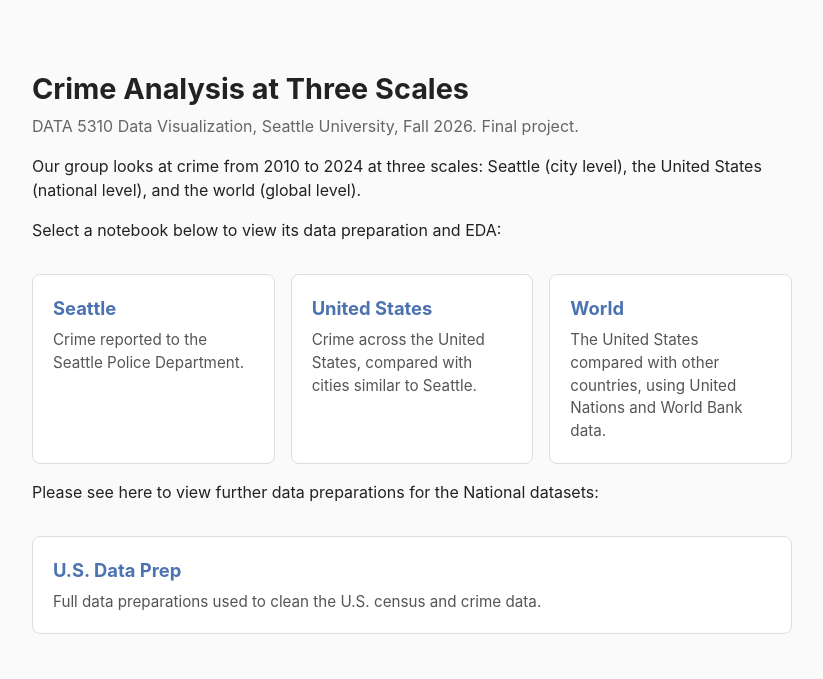
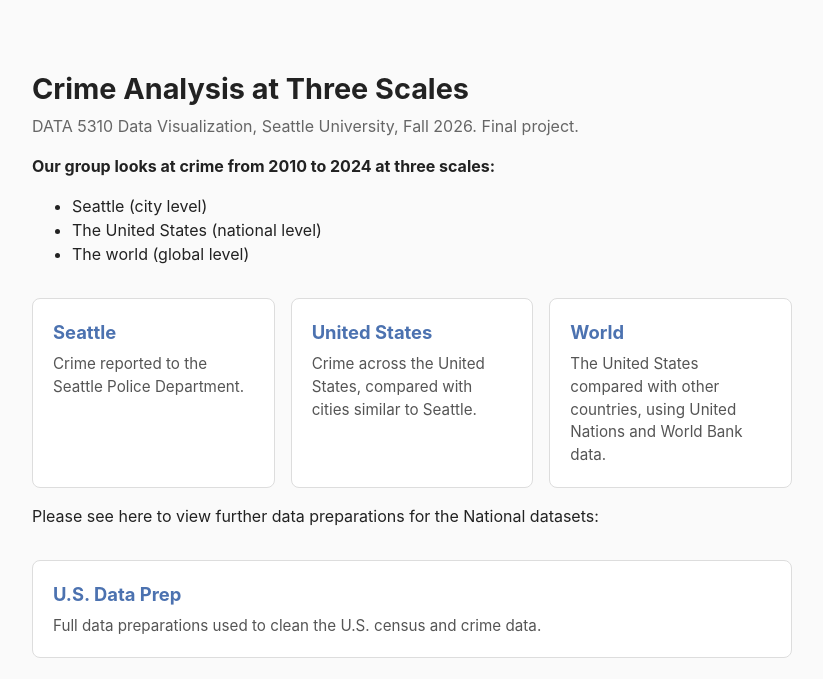
Before and after one commit to alyzukas/seattle-crime-analysis, a plain HTML site: page docs/index.html in a window 1280 px wide. Shown: the top 679 px of the page, without its empty margins (228-1051 px from the left). Drawn offline with Linux system fonts and the light colour scheme.

Commit message:
Revise crime analysis description and format list
Updated the description of crime analysis scales and improved formatting.

```diff
--- a/docs/index.html
+++ b/docs/index.html
@@ -36,8 +36,12 @@
 <body>
   <h1>Crime Analysis at Three Scales</h1>
   <p class="sub">DATA 5310 Data Visualization, Seattle University, Fall 2026. Final project.</p>
-  <p>Our group looks at crime from 2010 to 2024 at three scales: Seattle (city level), the United States (national level), and the world (global level).</p>
-  <p>Select a notebook below to view its data preparation and EDA:</p>
+   <p><strong>Our group looks at crime from 2010 to 2024 at three scales:</strong></p>
+  <ul class="scales">
+    <li>Seattle (city level)</li>
+    <li>The United States (national level)</li>
+    <li>The world (global level)</li>
+  </ul>
 
   <!-- To add or rename a section, copy one <li> block and change the file name, title and description. -->
   <ul class="cards">
@@ -55,11 +59,10 @@
     </a></li>
   </ul>
 
-    <p>Please see here to view further data preparations for the National datasets:</p>
-
+ <p>Please see here to view further data preparations for the National datasets:</p>
   <!-- To add or rename a section, copy one <li> block and change the file name, title and description. -->
   <ul class="cards">
-    <li><a href="national-data-prep.htm">
+    <li><a href="national-data-prep.html">
       <h2>U.S. Data Prep</h2>
       <p>Full data preparations used to clean the U.S. census and crime data.</p>
     </a></li>
```
